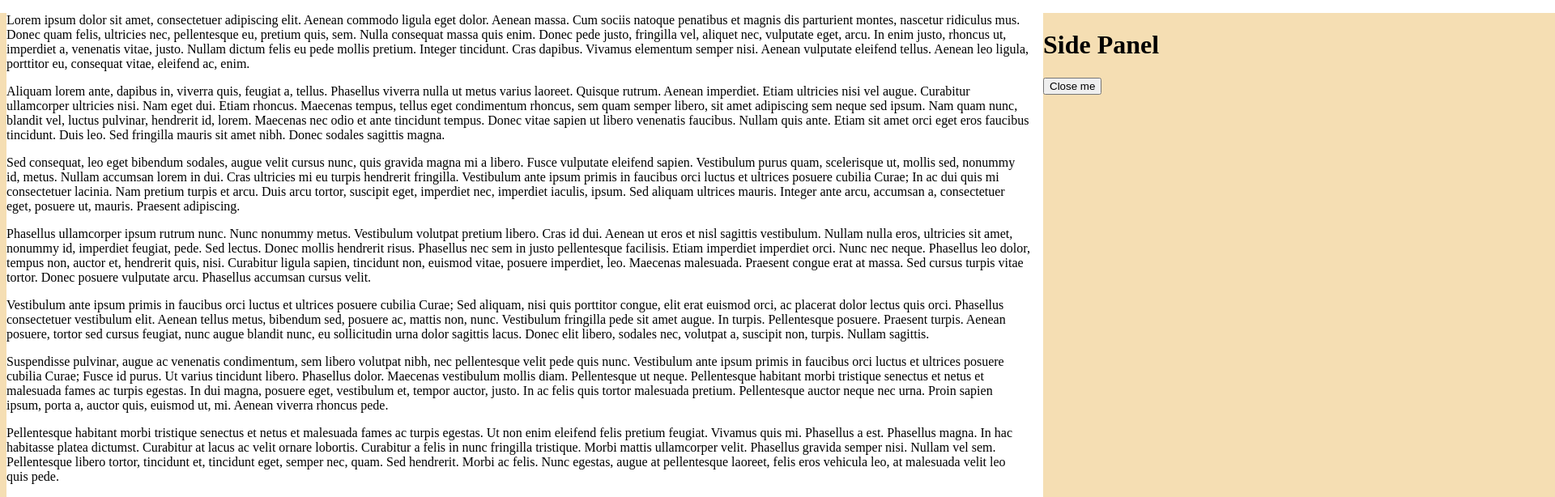
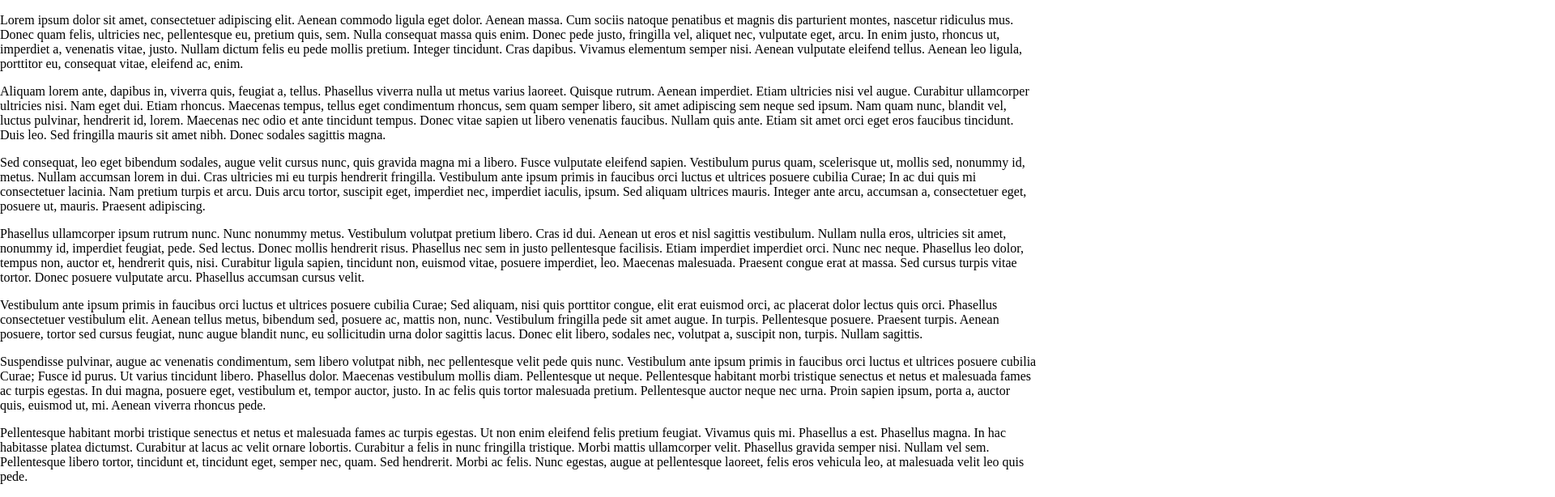
Before and after one commit to dreiv/ng-drawer, an Angular app: page / in a window 1280 px wide. Shown: the top 614 px of the page at 81% size, 1920 px wide, since content can reach past the window. Built offline with nearby package versions, Linux system fonts and the light colour scheme.

Commit message:
started styling.

```diff
--- a/src/app/app.component.scss
+++ b/src/app/app.component.scss
@@ -1,3 +1,8 @@
+:host {
+  height: 100%;
+  width: 100%;
+}
+
 footer {
   position: fixed;
   background: lime;
--- a/src/app/app.component.ts
+++ b/src/app/app.component.ts
@@ -15,6 +15,7 @@ export class AppComponent implements AfterViewInit {
 
   ngAfterViewInit(): void {
     this.documentSpy$.formFactor$
+      .skip(1)
       .map(factor => factor !== FormFactor.PHONE)
       .distinctUntilChanged()
       .subscribe(shouldDock => this.drawers.forEach(drawer => drawer.dock = shouldDock));
--- a/src/app/modules/drawer/components/drawer-container/drawer-container.component.html
+++ b/src/app/modules/drawer/components/drawer-container/drawer-container.component.html
@@ -1,2 +1,4 @@
 <ng-content select="app-drawer"></ng-content>
-<ng-content></ng-content>
+<div class="content">
+  <ng-content></ng-content>
+</div>
--- a/src/app/modules/drawer/components/drawer-container/drawer-container.component.scss
+++ b/src/app/modules/drawer/components/drawer-container/drawer-container.component.scss
@@ -0,0 +1,17 @@
+:host {
+  box-sizing: border-box;
+  display: block;
+  position: relative;
+  height: 100%;
+  width: 100%;
+  overflow: hidden;
+}
+
+.content {
+  overflow: auto;
+  position: absolute;
+  top: 0;
+  bottom: 0;
+  left: 0;
+  right: 0;
+}
--- a/src/styles.css
+++ b/src/styles.css
@@ -1 +1,9 @@
 /* You can add global styles to this file, and also import other style files */
+body {
+  margin: 0;
+}
+
+body, html {
+  height: 100%;
+  width: 100%;
+}
```
Also changed, not shown: 1 other file (tests, documents, lock files or other folders).
